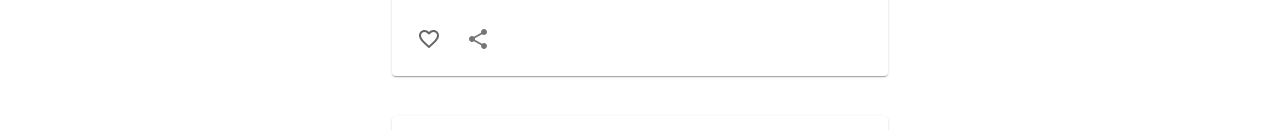
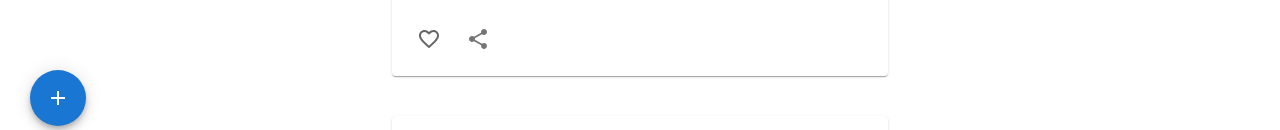
Before and after one commit to akhileshsharma22/MUI-Responsive-Real-Project, a React (Create React App) app: page / in a window 1280 px wide. Shown: the part 654-784 px from the top of the page. Built offline with nearby package versions, Linux system fonts and the light colour scheme.

Commit message:
Add floating action button with tooltip for quick actions using MUI

```diff
--- a/src/App.js
+++ b/src/App.js
@@ -4,6 +4,7 @@ import Feed from './components/Feed';
 import Rightbar from './components/Rightbar';
 import Navbar from './components/Navbar';
 import { Box, Stack } from '@mui/material';
+import Add from './components/Add';
 
 function App() {
   return (
@@ -14,6 +15,7 @@ function App() {
         <Feed />
         <Rightbar />
       </Stack>
+      <Add />
     </Box>
   );
 }
--- /dev/null
+++ b/src/components/Add.jsx
@@ -0,0 +1,18 @@
+import React from 'react'
+import Tooltip from '@mui/material/Tooltip';
+import Fab from '@mui/material/Fab';
+import AddIcon from '@mui/icons-material/Add';
+
+function Add() {
+    return (
+        <>
+            <Tooltip title="Delete" sx={{position:"fixed" , bottom: 20 , left: {xs:"calc(50% - 25px)", md:30}}}>
+                <Fab color="primary" aria-label="add">
+                    <AddIcon />
+                </Fab>
+            </Tooltip>
+        </>
+    )
+}
+
+export default Add
```
